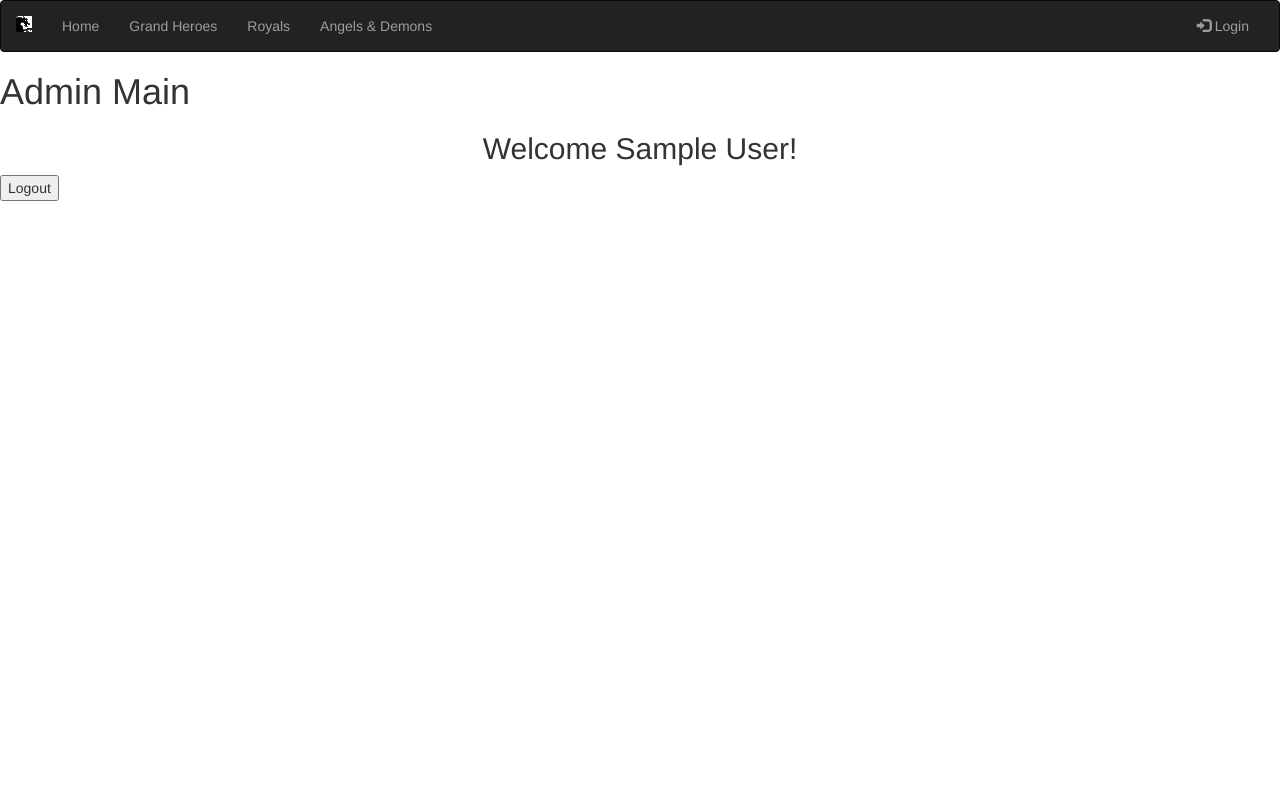
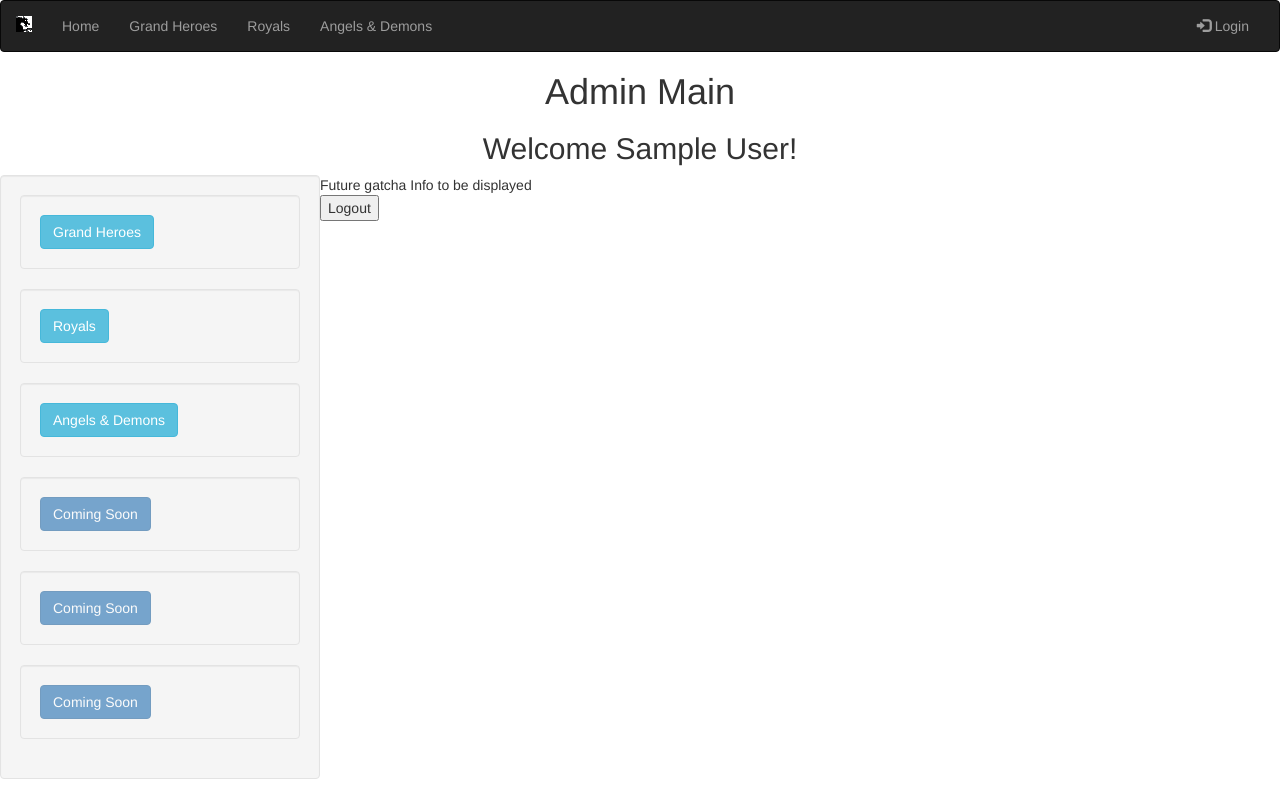
Before and after one commit to IceCube1333/cst336, a PHP site: page /admin.php in a window 1280 px wide. Run offline with PHP 8.4, Linux system fonts and the light colour scheme; the visitor is signed in with stand-in values (Sample User, id 1); some libraries are stand-ins or nearby versions.

Commit message:
working on admin page

```diff
--- a/admin.php
+++ b/admin.php
@@ -45,6 +45,35 @@ if(!isset($_SESSION['username'])) { // checks if admin is logged in
     <h1> Admin Main </h1>
     <h2> Welcome <?=$_SESSION['adminName']?>!</h2>
 
+    <div class="col-sm-3 well">
+      <div class="well">
+        <button type="button" class="btn btn-info">Grand Heroes</button>
+        <!--<img src="bird.jpg" class="img-circle" height="65" width="65" alt="Avatar">-->
+      </div>
+      <div class="well">
+        <button type="button" class="btn btn-info">Royals</button>
+      </div>
+      <div class="well">
+        <button type="button" class="btn btn-info">Angels & Demons</button>
+      </div>
+      <div class="well">
+        <button type="button" class="btn btn-primary disabled">Coming Soon</button>
+      </div>
+      <div class="well">
+        <button type="button" class="btn btn-primary disabled">Coming Soon</button>
+      </div>
+      <div class="well">
+        <button type="button" class="btn btn-primary disabled">Coming Soon</button>
+      </div>
+      <!--<div class="alert alert-success fade in">-->
+      <!--  <a href="#" class="close" data-dismiss="alert" aria-label="close">×</a>-->
+        <!--<p><strong>Ey!</strong></p>-->
+        <!--People are looking at your profile. Find out who.-->
+      </div>
+    </div>
+
+    <span id="gatchaInfo">Future gatcha Info to be displayed</span>
+
     <form action="logout.php">
         <input type="submit" value="Logout">
     </form>
--- a/css/style.css
+++ b/css/style.css
@@ -1,7 +1,8 @@
-h2 {
+
+
+h1, h2 {
     text-align: center;
 }
-
 
 #gheroes, #royalty, #angDem {
     margin-left: 23%;
```
